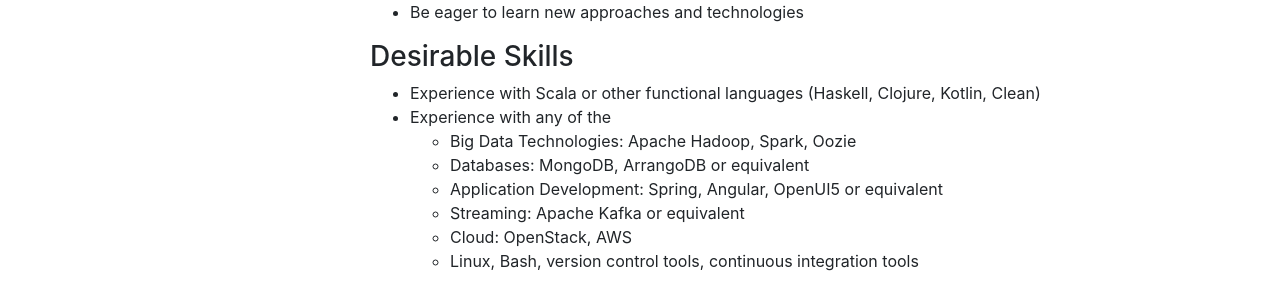
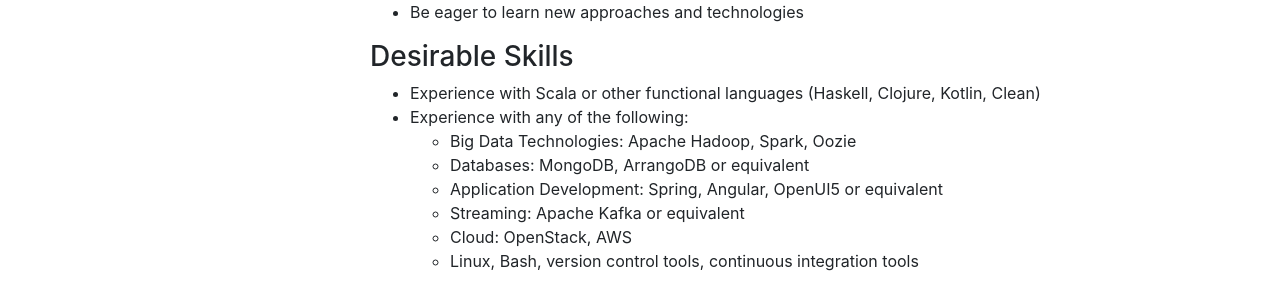
Before and after one commit to AbsaOSS/absaoss.github.io, a Jekyll site: the page built from _careers/big_data_eng.md, in a window 1280 px wide. Shown: the part 799-1090 px from the top of the page. Built offline with Jekyll 4.4.1, drawn with Linux system fonts in a browser that asks for light colours; nearby versions of some CDN libraries.

Commit message:
Update _careers/big_data_eng.md
Co-Authored-By: Georgi Chochov <g.chochov@gmail.com>

```diff
--- a/_careers/big_data_eng.md
+++ b/_careers/big_data_eng.md
@@ -29,7 +29,7 @@
 
 ### Desirable Skills
 - Experience with Scala or other functional languages (Haskell, Clojure, Kotlin, Clean)
-- Experience with any of the
+- Experience with any of the following:
     - Big Data Technologies: Apache Hadoop, Spark, Oozie
     - Databases: MongoDB, ArrangoDB or equivalent
     - Application Development: Spring, Angular, OpenUI5 or equivalent
```
